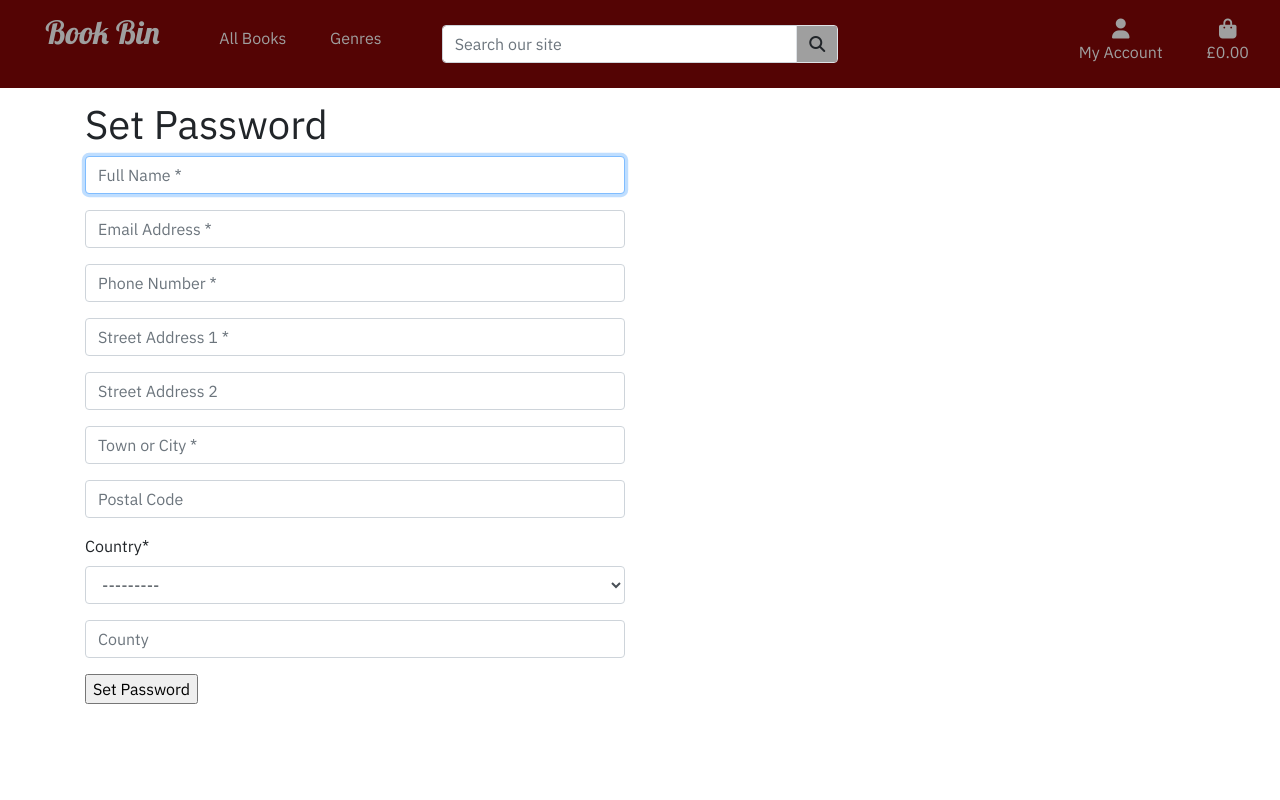
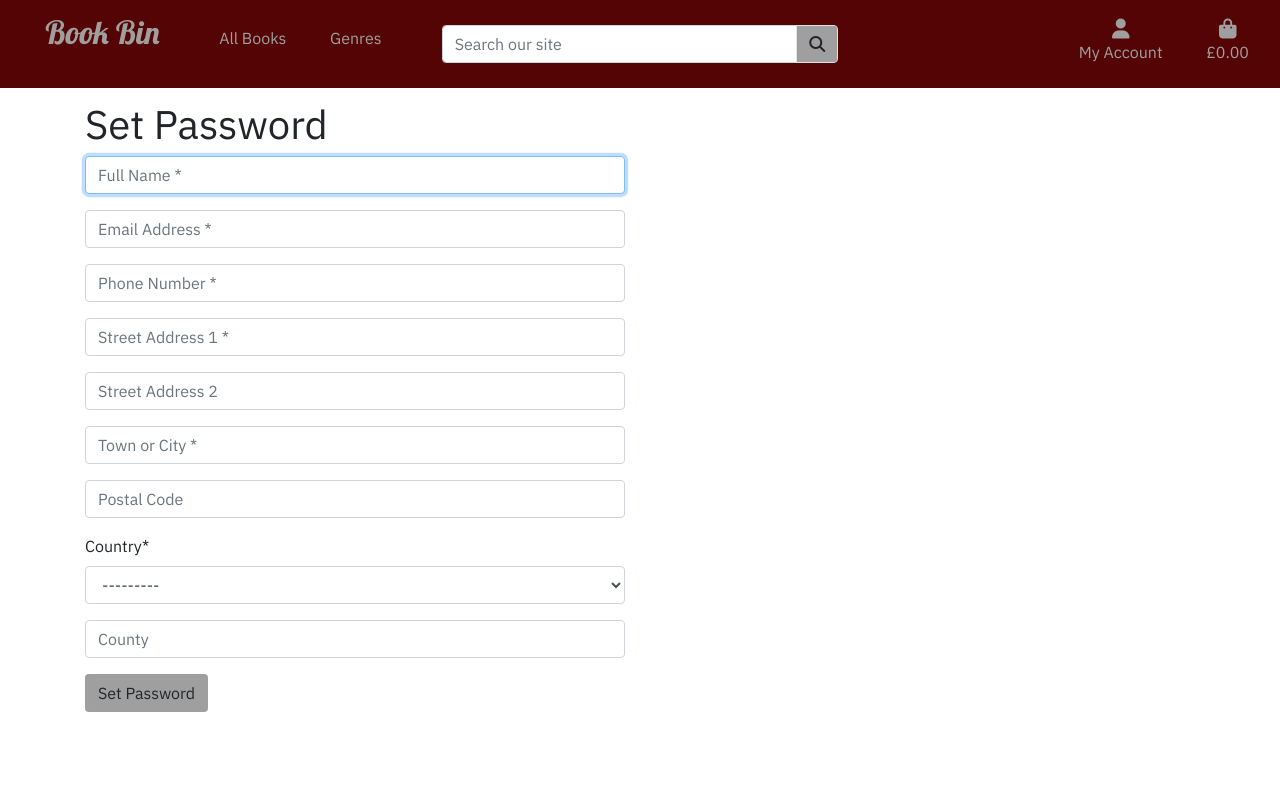
Before and after one commit to OniAkuma96/book_bin, a Django app: template templates/allauth/account/password_set.html in a window 1280 px wide. Run offline with Django 3.2, Linux system fonts and the light colour scheme; the template is opened without the code that fills it: values that come from a table or form of the project are taken from there, others are empty; some libraries are stand-ins or nearby versions.

Commit message:
styled allauth template buttons last two

```diff
--- a/templates/allauth/account/password_reset_from_key.html
+++ b/templates/allauth/account/password_reset_from_key.html
@@ -14,7 +14,7 @@
             <form method="POST" action="{{ action_url }}">
                 {% csrf_token %}
                 {{ form.|crispy }}
-                <input type="submit" name="action" value="{% trans 'change password' %}"/>
+                <input class="btn btn-grey" type="submit" name="action" value="{% trans 'change password' %}"/>
             </form>
         {% else %}
             <p>{% trans 'Your password is now changed.' %}</p>
--- a/templates/allauth/account/password_set.html
+++ b/templates/allauth/account/password_set.html
@@ -10,6 +10,6 @@
     <form method="POST" action="{% url 'account_set_password' %}" class="password_set">
         {% csrf_token %}
         {{ form|crispy }}
-        <input type="submit" name="action" value="{% trans 'Set Password' %}"/>
+        <input class="btn btn-grey" type="submit" name="action" value="{% trans 'Set Password' %}"/>
     </form>
 {% endblock %}
```
